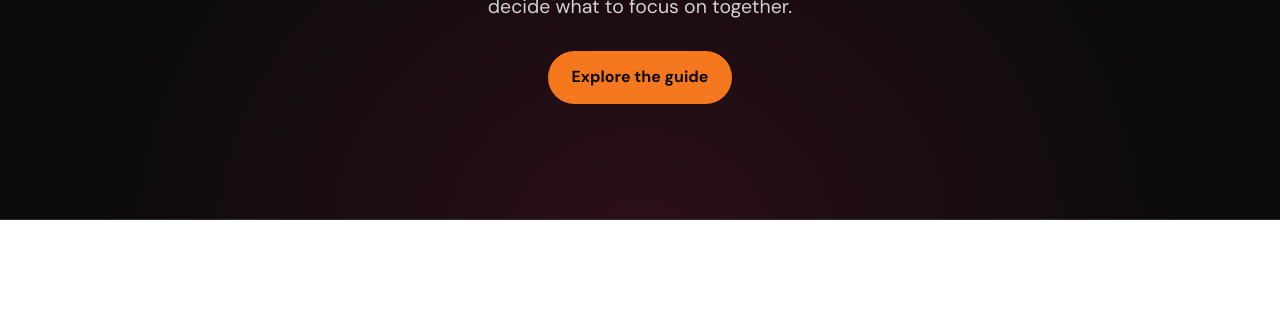
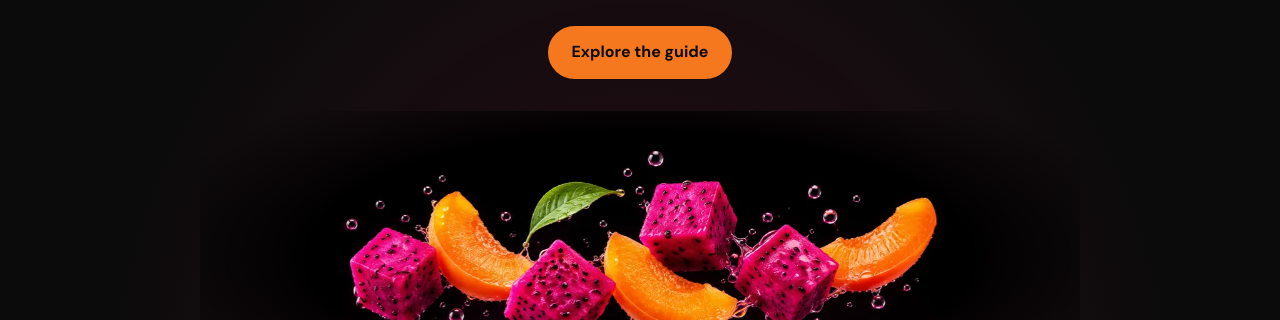
Before and after one commit to Astercodes/Orchard, a plain HTML site: page life-areas.html in a window 1280 px wide. Shown: the part 402-722 px from the top of the page. Drawn offline with Linux system fonts and the light colour scheme.

Commit message:
Add animated Life Areas hero artwork

```diff
--- a/life-areas.html
+++ b/life-areas.html
@@ -24,6 +24,9 @@
         <h1 id="life-title">The ten <em>life areas.</em></h1>
         <p class="lede">From learning and friendships to creativity and wellbeing, explore ten ways to notice how your child is growing and decide what to focus on together.</p>
         <a class="button" href="#life-guide">Explore the guide</a>
+        <div class="editorial-art life-hero-art" aria-hidden="true">
+          <img src="assets/life-hero-art.webp" alt="" width="1440" height="480" fetchpriority="high">
+        </div>
       </div>
     </section>
     <section class="feature-light" id="life-guide" aria-labelledby="life-guide-title">
--- a/styles.css
+++ b/styles.css
@@ -164,7 +164,7 @@ h2 { font-size: clamp(3.3rem, 7vw, 6.35rem); }
   background: radial-gradient(ellipse at 50% 105%, #f5236c24, transparent 62%), var(--ink);
   border-bottom: 1px solid #ffffff24;
 }
-.life-hero-content { padding-block: clamp(4rem, 9vw, 7.5rem); }
+.life-hero-content { padding-block: clamp(3.25rem, 7vw, 6rem) clamp(1rem, 3vw, 2.2rem); }
 .life-hero h1 { font-size: clamp(3.45rem, 9vw, 8rem); text-wrap: balance; }
 .life-hero h1 em { display: inline-block; }
 .life-hero .lede { max-width: 33rem; margin-inline: auto; text-wrap: pretty; }
@@ -198,6 +198,14 @@ h2 { font-size: clamp(3.3rem, 7vw, 6.35rem); }
 }
 .editorial-art img { width: 100%; height: 100%; object-fit: cover; }
 .editorial-art.in-view img { animation: editorial-drift 4.6s cubic-bezier(.2, .65, .3, 1) both; }
+.editorial-art.life-hero-art {
+  width: min(100%, 55rem);
+  aspect-ratio: 3 / 1;
+  margin: clamp(1.1rem, 3vw, 2rem) auto 0;
+  border-radius: 0;
+  background: transparent;
+  mask-image: radial-gradient(ellipse 58% 67% at center, black 63%, transparent 100%);
+}
 .legacy-art { aspect-ratio: 6 / 5; background: #0b0b0b; }
 .legacy-visual { display: grid; gap: .85rem; }
 .feature-art { box-shadow: 0 1.1rem 4rem #00000055; }
```
Also changed, not shown: assets/life-hero-art.webp (added).
